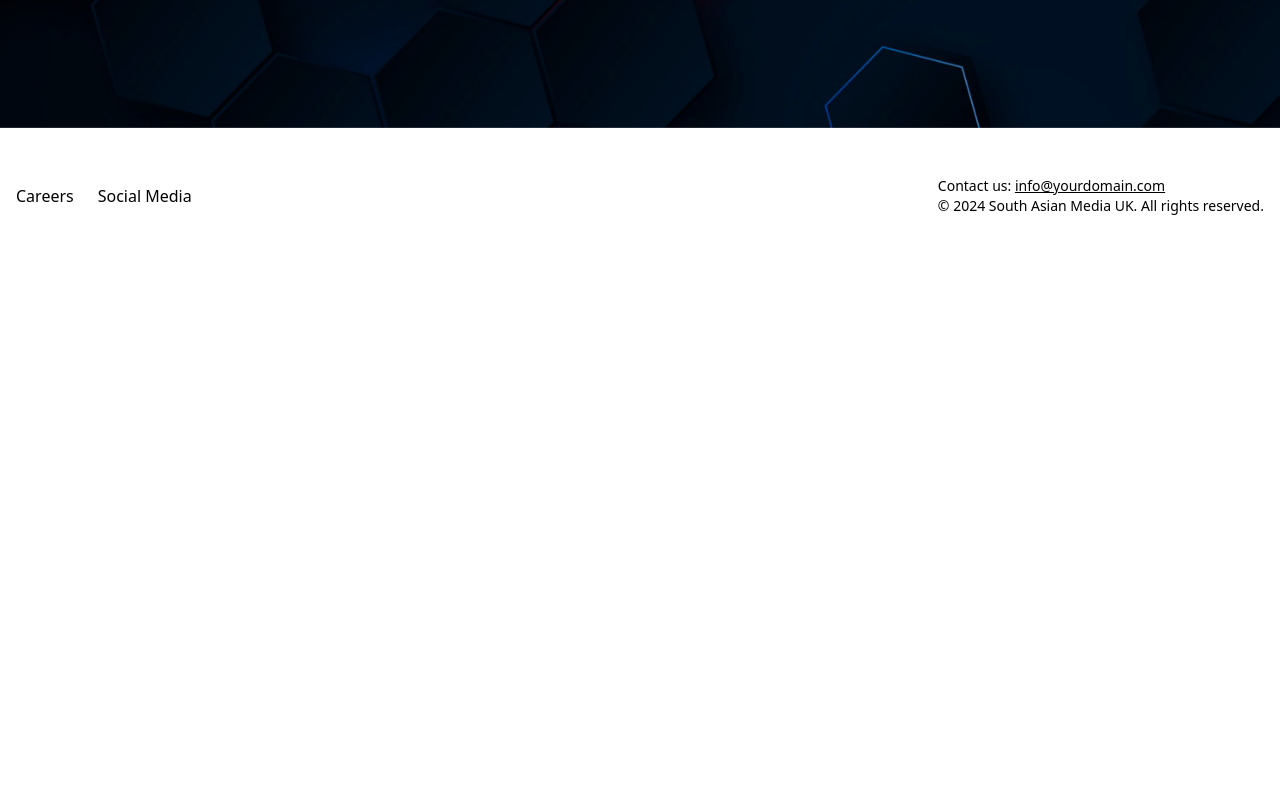
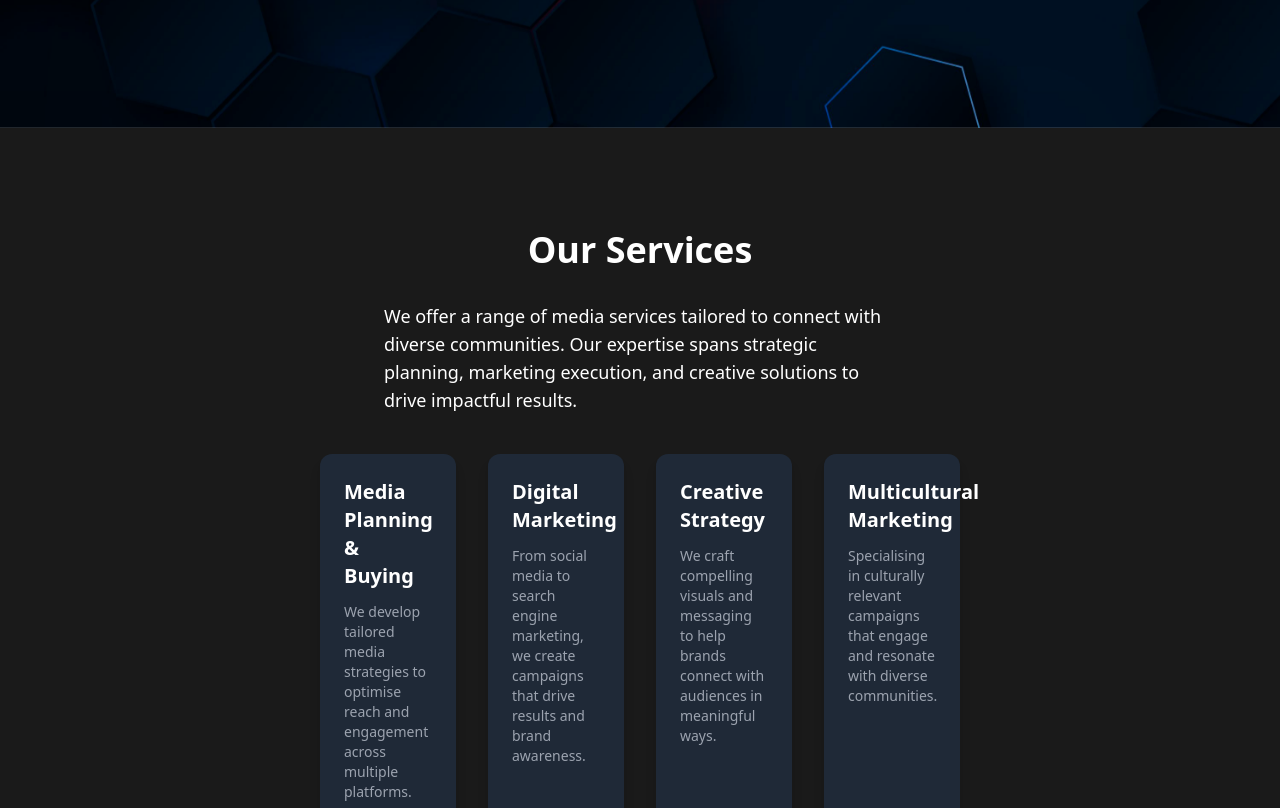
Before and after one commit to southasianmediauk/southasianmediauk.github.io, a Vue app: page / in a window 1280 px wide. Shown: the part 672-1480 px from the top of the page. Before the commit the page ends 904 px from the top, so only its background shows below. Built offline with nearby package versions, Linux system fonts and the light colour scheme.

Commit message:
error in home page

```diff
--- a/src/views/Home.vue
+++ b/src/views/Home.vue
@@ -21,8 +21,47 @@
       </div>
     </section>
 
-    <!-- Other content here -->
+    <!-- Quick Service Overview -->
+    <section class="min-h-screen flex flex-col justify-center items-center px-8 md:px-48 lg:px-64" style="background-color: #1A1A1A;" text-center>
+      <h2 class="text-4xl font-bold mb-8 text-white">Our Services</h2>
+      <p class="text-lg mb-10 px-6 md:px-32 text-white">
+        We offer a range of media services tailored to connect with diverse communities. Our expertise spans strategic planning, marketing execution, and creative solutions to drive impactful results.
+      </p>
 
+      <div class="grid grid-cols-1 md:grid-cols-2 lg:grid-cols-4 gap-8 px-6 md:px-16">
+        <!-- Media Planning & Buying -->
+        <div class="bg-gray-800 text-white rounded-xl shadow-lg p-6 hover:shadow-2xl transition duration-300">
+          <h3 class="text-xl font-bold mb-3">Media Planning & Buying</h3>
+          <p class="text-gray-400 text-sm">
+            We develop tailored media strategies to optimise reach and engagement across multiple platforms.
+          </p>
+        </div>
+
+        <!-- Digital Marketing -->
+        <div class="bg-gray-800 text-white rounded-xl shadow-lg p-6 hover:shadow-2xl transition duration-300">
+          <h3 class="text-xl font-bold mb-3">Digital Marketing</h3>
+          <p class="text-gray-400 text-sm">
+            From social media to search engine marketing, we create campaigns that drive results and brand awareness.
+          </p>
+        </div>
+
+        <!-- Creative Strategy -->
+        <div class="bg-gray-800 text-white rounded-xl shadow-lg p-6 hover:shadow-2xl transition duration-300">
+          <h3 class="text-xl font-bold mb-3">Creative Strategy</h3>
+          <p class="text-gray-400 text-sm">
+            We craft compelling visuals and messaging to help brands connect with audiences in meaningful ways.
+          </p>
+        </div>
+
+        <!-- Multicultural Marketing -->
+        <div class="bg-gray-800 text-white rounded-xl shadow-lg p-6 hover:shadow-2xl transition duration-300">
+          <h3 class="text-xl font-bold mb-3">Multicultural Marketing</h3>
+          <p class="text-gray-400 text-sm">
+            Specialising in culturally relevant campaigns that engage and resonate with diverse communities.
+          </p>
+        </div>
+      </div>
+    </section>
   </div>
 </template>
 
```
